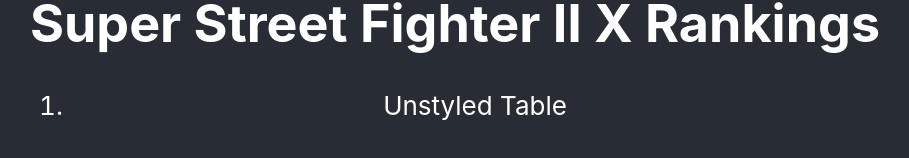
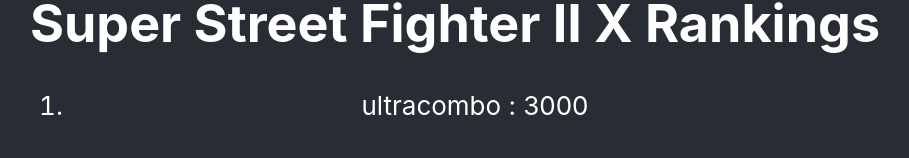
Before and after one commit to covarrubiasseb/ssf2x, a React (Create React App) app: page / in a window 1280 px wide. Shown: the part 428-586 px from the top of the page, without its empty margins (185-1094 px from the left). Built offline with nearby package versions, Linux system fonts and the light colour scheme.

Commit message:
Created elo.js for ELO rating system.

```diff
--- a/src/App.js
+++ b/src/App.js
@@ -1,10 +1,17 @@
 import logo from './logo.svg';
 import './App.css';
 import MatchData from './MatchData.json';
+import eloRating from './elo.js';
 
 function createRankings(matchData) {
-  return [];
-}
+  // go through matchData and use eloRating to get ratings
+
+
+  return [{
+    name: "ultracombo",
+    "score": 3000
+  }];
+};
 
 let rankings = createRankings(MatchData);
 
@@ -16,7 +23,13 @@
         <div id="rankingTable">
           <h1>Super Street Fighter II X Rankings</h1>
           <ol>
-            <li key="0">Unstyled Table</li>
+            {
+              rankings.map((player, idx) => {
+                return (
+                  <li key={idx}>{player.name} : {player.score}</li>
+                );
+              })
+            }
           </ol>
         </div>
       </header>
--- /dev/null
+++ b/src/elo.js
@@ -0,0 +1,41 @@
+// Function to calculate the Probability
+function Probability(rating1, rating2) {
+  return (
+    (1.0 * 1.0) / (1 + 1.0 * Math.pow(10, (1.0 * (rating1 - rating2)) / 400))
+  );
+}
+
+// Function to calculate Elo rating
+// K is a constant.
+// d determines whether Player A wins
+// or Player B.
+function EloRating(Ra, Rb, K, d) {
+  // To calculate the Winning
+  // Probability of Player B
+  let Pb = Probability(Ra, Rb);
+
+  // To calculate the Winning
+  // Probability of Player A
+  let Pa = Probability(Rb, Ra);
+
+  // Case 1 When Player A wins
+  // Updating the Elo Ratings
+  if (d === true) {
+    Ra = Ra + K * (1 - Pa);
+    Rb = Rb + K * (0 - Pb);
+  }
+
+  // Case 2 When Player B wins
+  // Updating the Elo Ratings
+  else {
+    Ra = Ra + K * (0 - Pa);
+    Rb = Rb + K * (1 - Pb);
+  }
+
+  Ra = Math.round(Ra * 1.0) / 1.0;
+  Rb = Math.round(Rb * 1.0) / 1.0;
+
+  return [Ra, Rb];
+}
+
+export default EloRating;
```
